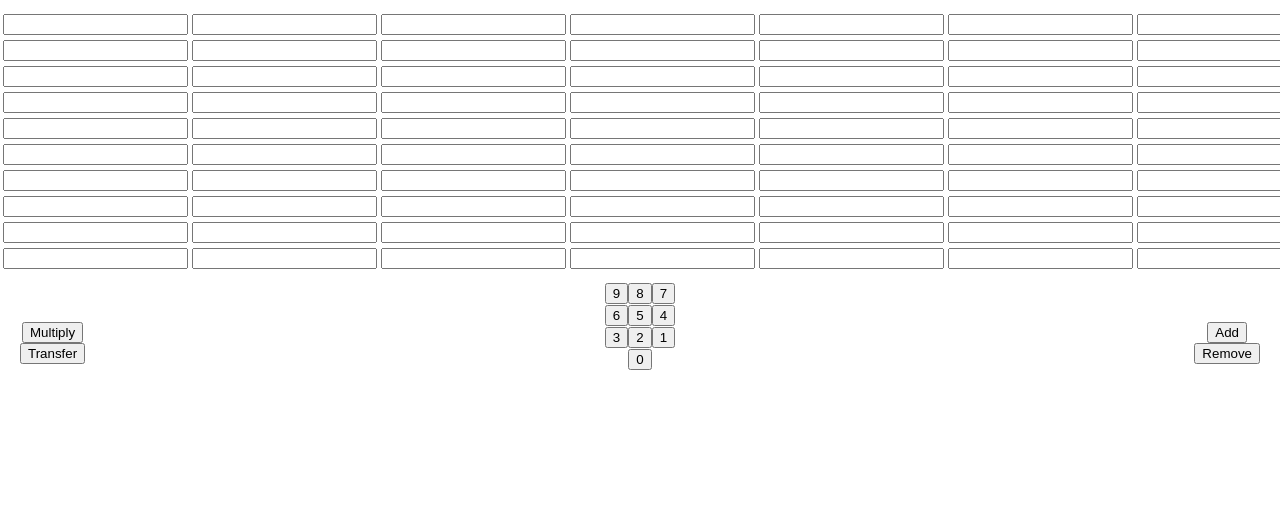
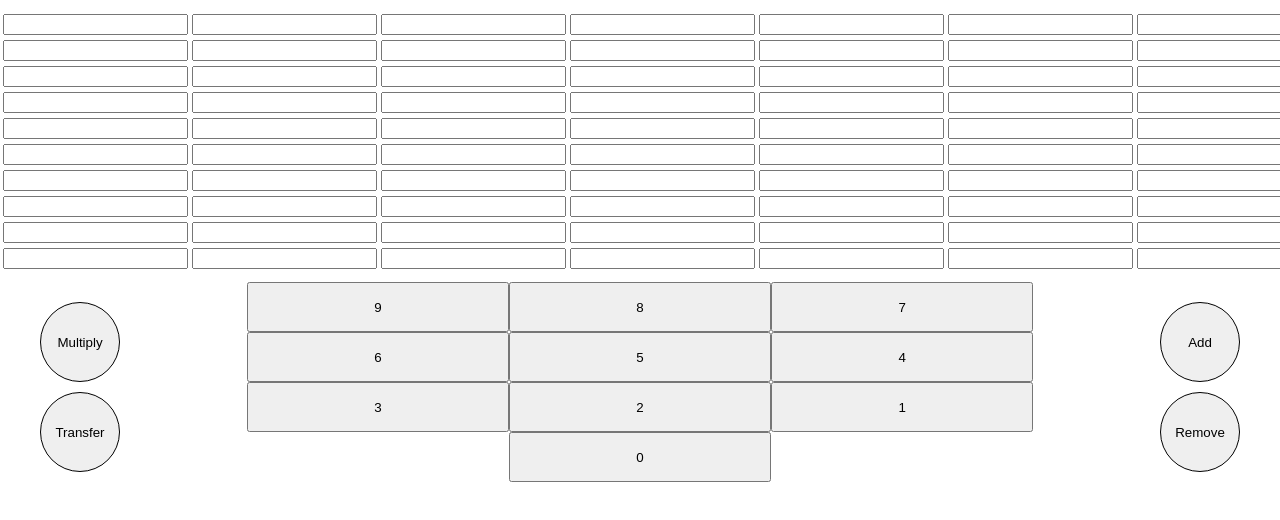
Before and after one commit to senta/nwhack2020, a React (Create React App) app in the folder frontend/: page / in a window 1280 px wide. Shown: the top 520 px of the page. Built offline with nearby package versions, Linux system fonts and the light colour scheme.

Commit message:
Finished layout

```diff
--- a/frontend/src/components/views/Keyboard/Keyboard.scss
+++ b/frontend/src/components/views/Keyboard/Keyboard.scss
@@ -1,9 +1,17 @@
 %action {
   position: absolute;
-  top: 40px;
+  top: 20px;
   display: flex;
   flex-direction: column;
   align-items: center;
+
+  button {
+    margin-bottom: 10px;
+    width: 80px;
+    height: 80px;
+    border-radius: 50px;
+    border: 1px solid black;
+  }
 }
 
 #keyboard {
@@ -14,16 +22,29 @@
     width: 80%;
     margin: 0 auto;
     flex-direction: column;
-    align-items: center;
+    justify-content: center;
+
+   div {
+     width: inherit;
+     display: flex;
+     justify-content: center;
+     margin: 0 auto;
+
+     button {
+       padding: 0;
+       width: 32%;
+       height: 50px;
+     }
+   }
   }
 
   .actions-left {
     @extend %action;
-    left: 20px;
+    left: 40px;
   }
 
   .actions-right {
     @extend %action;
-    right: 20px;
+    right: 40px;
   }
 }
```
